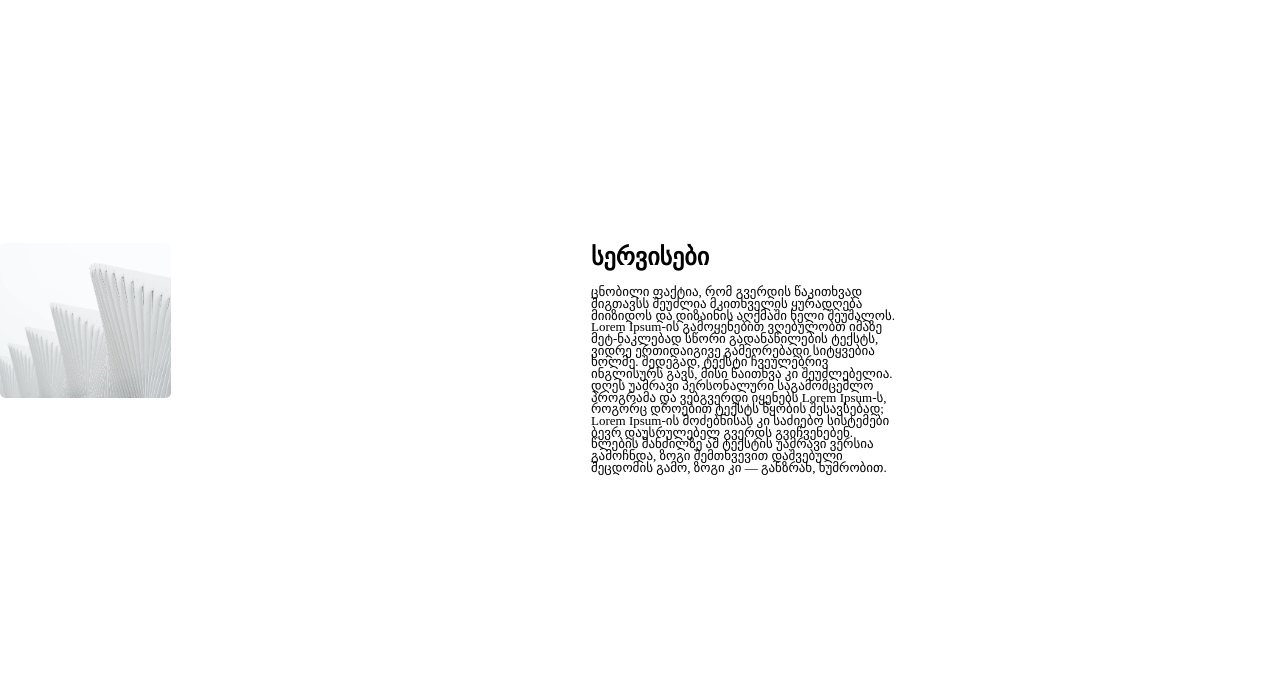
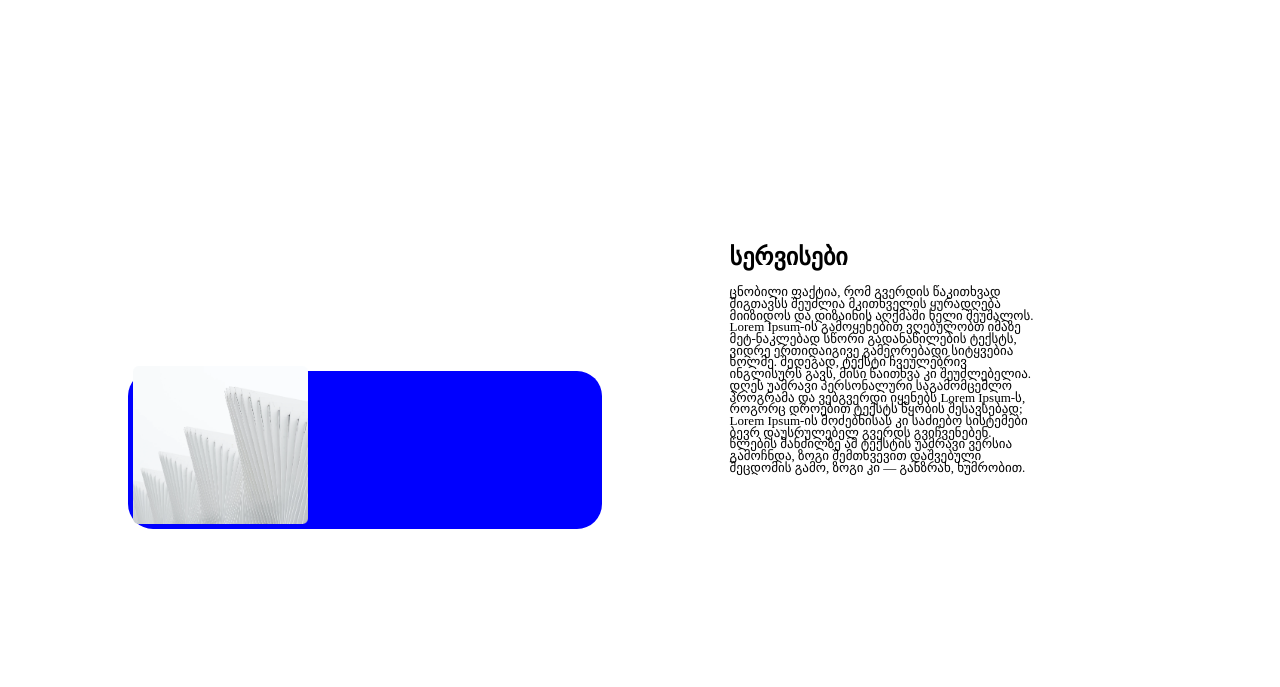
Before and after one commit to Noahfisherrrr/skyhousepage4, a plain HTML site: page index.html in a window 1280 px wide. Shown: the part 113-800 px from the top of the page. Drawn offline with Linux system fonts and the light colour scheme.

Commit message:
Moved to style.css

```diff
--- a/css/style.css
+++ b/css/style.css
@@ -9,6 +9,38 @@
     src: url('../fonts/HELVETICA-NEUE-LT-GEO-75-BOLD.ttf') format('truetype');
     font-weight: bold;
     font-style: bold;
+}
+
+/* Services styles */
+.img_width_37{
+    padding: 0px;
+    width: 100%;
+    height: 100%;
+    margin-left: 1%;
+    margin-top: -1%;
+}
+.section_style_display{
+    display: flex;
+    padding-top: 20%;
+
+}
+.article_style{
+    width: 34%;
+    padding-left: 10%;
+}
+.article_p_style{
+    font: normal normal normal 16px/26px HelveticaNeueLTGEOW82-55Rm;
+    line-height: 0.9;
+    font-size: small;
+    padding-top: 5%;
+}
+
+.div_frame{
+    width: 37%;
+    margin-left: 10%;
+    margin-top: 10%;
+    background-color:blue;
+    border-radius: 25px;
 }
 
 /* reset */
```
